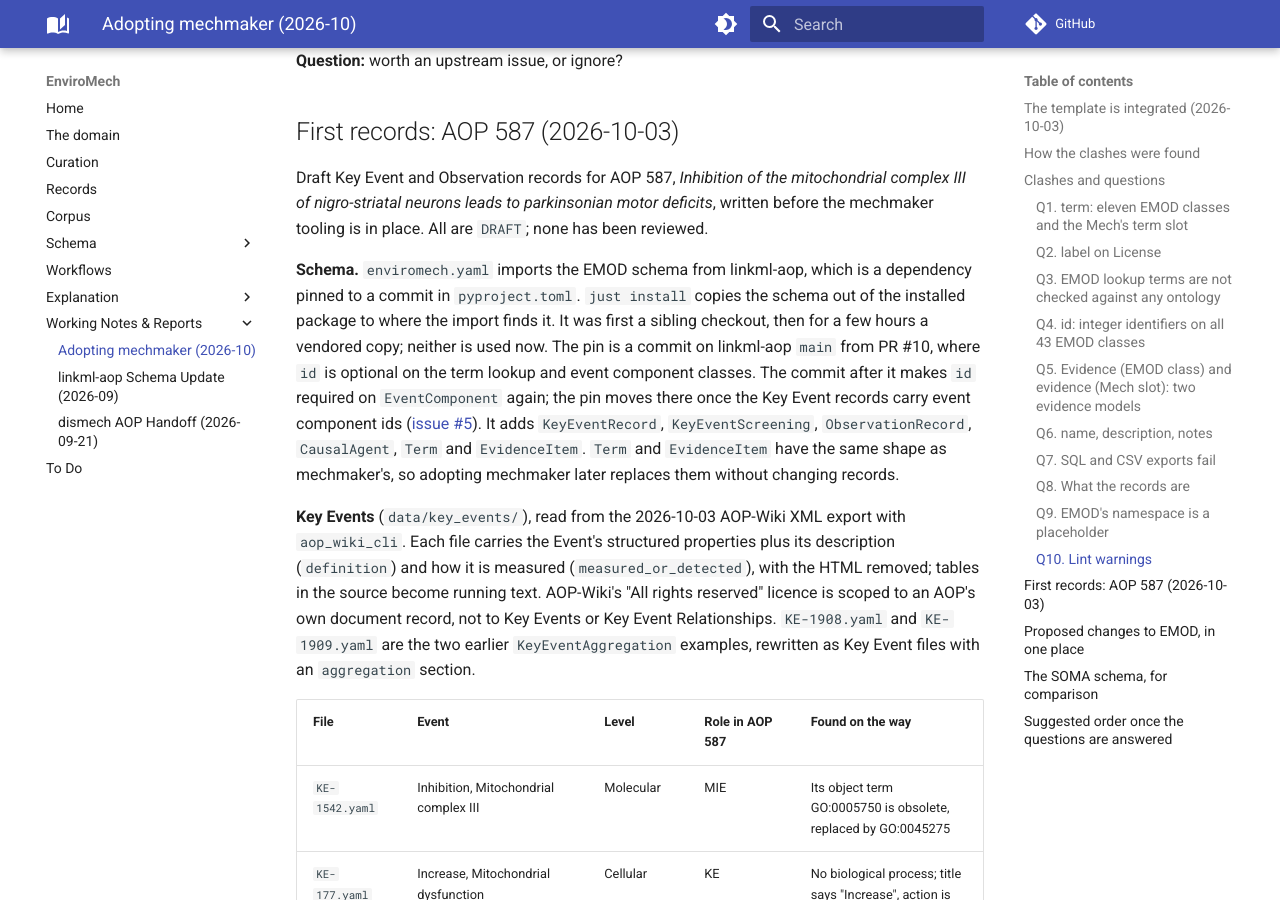
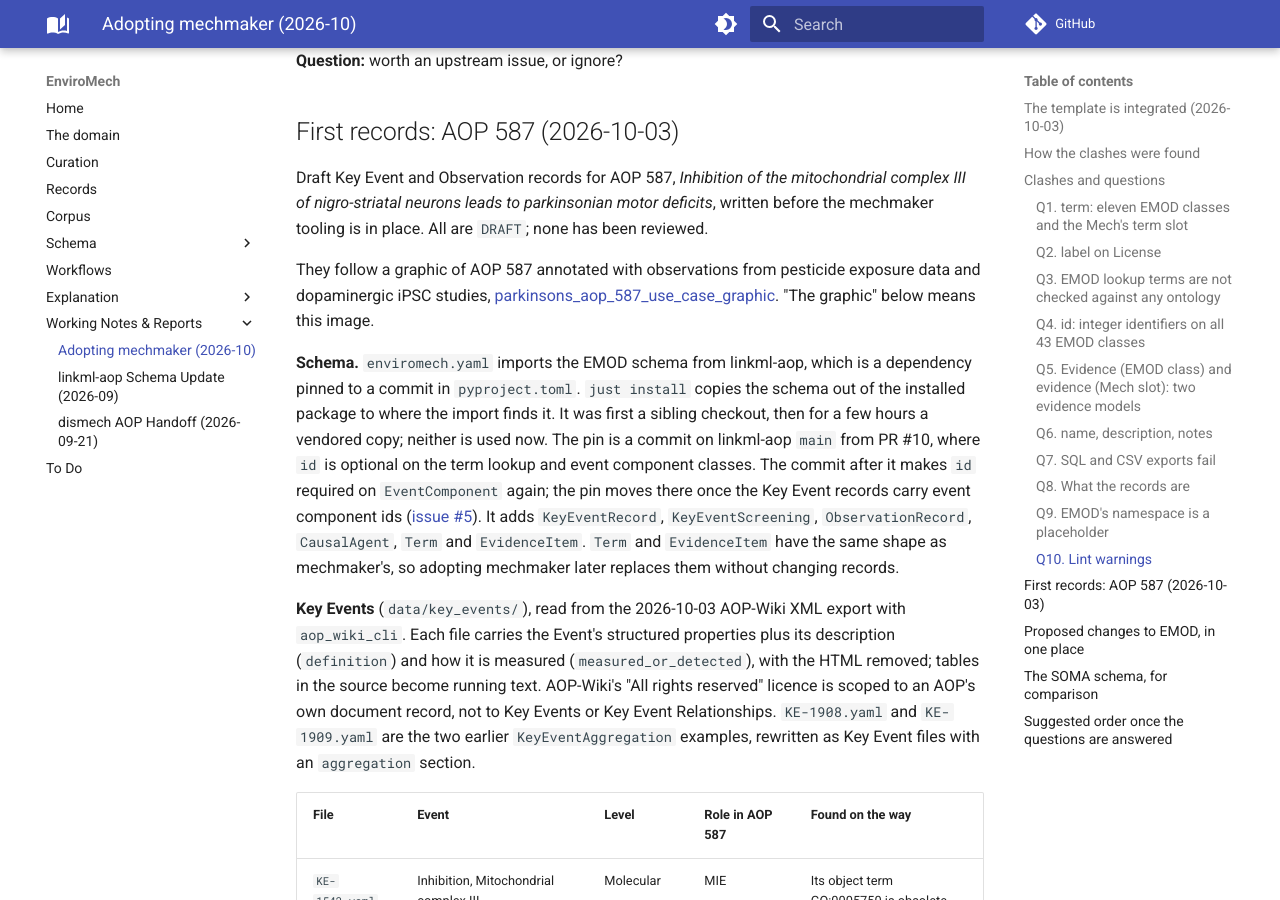
Before and after one commit to monarch-initiative/enviromech, an MkDocs documentation site: the page built from docs/mechmaker.md, in a window 1280 px wide and 900 px high, scrolled down 9190 px. Built offline with MkDocs 1.6.1 and Material for MkDocs 9.7.7, drawn with Linux system fonts in a browser that asks for light colours; comment, search, counter and statistics services are not loaded.

Commit message:
Add the AOP 587 graphic the first records were curated from
The graphic was a screenshot in a macOS temporary folder, now gone. It is
recovered from the 2026-10-03 session transcript and saved under
docs/assets/. docs/mechmaker.md links it at the start of the AOP 587
section, so its mentions of "the graphic" can be traced.

Co-Authored-By: Claude Opus 5.5 <noreply@anthropic.com>

```diff
--- a/docs/mechmaker.md
+++ b/docs/mechmaker.md
@@ -353,6 +353,11 @@ Draft Key Event and Observation records for AOP 587, *Inhibition of the mitochon
 complex III of nigro-striatal neurons leads to parkinsonian motor deficits*, written
 before the mechmaker tooling is in place. All are `DRAFT`; none has been reviewed.
 
+They follow a graphic of AOP 587 annotated with observations from pesticide exposure
+data and dopaminergic iPSC studies,
+[parkinsons_aop_587_use_case_graphic](assets/aop587_graphic.jpeg). "The graphic" below
+means this image.
+
 **Schema.** `enviromech.yaml` imports the EMOD schema from linkml-aop, which is a
 dependency pinned to a commit in `pyproject.toml`. `just install` copies the schema out
 of the installed package to where the import finds it. It was first a sibling checkout,
```
Also changed, not shown: docs/assets/aop587_graphic.jpeg (added).
